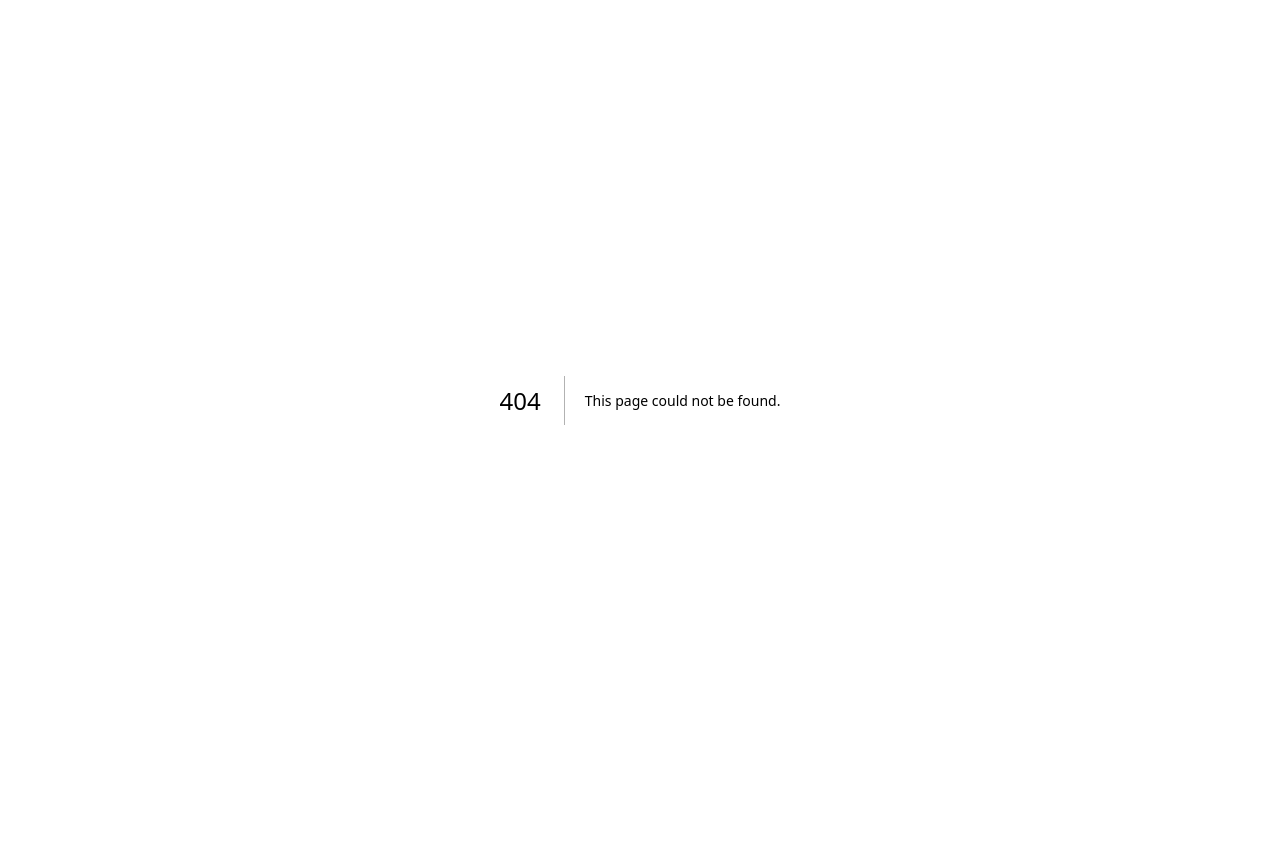
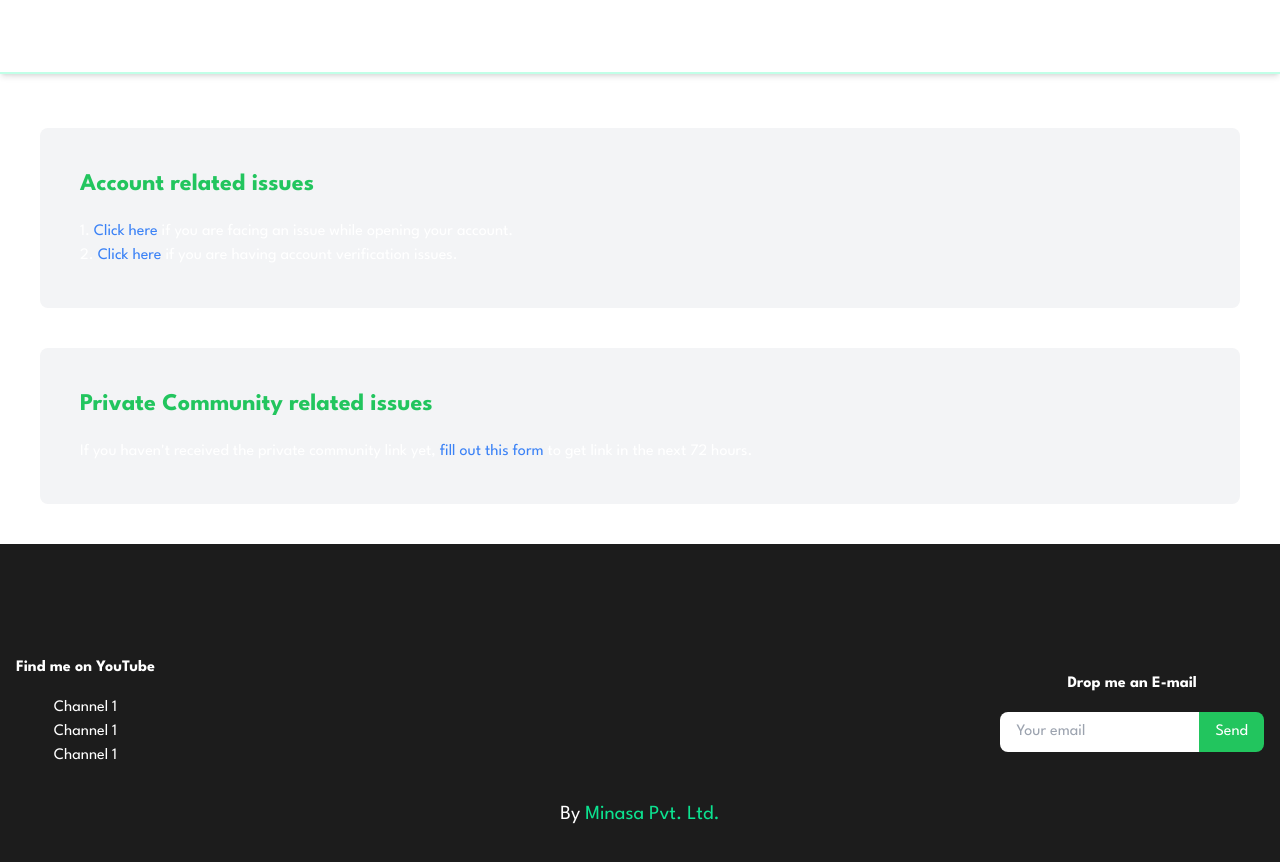
Before and after one commit to shubhcode12/harsh-bhagat-nextjs, a Next.js app: page /support in a window 1280 px wide. Before the commit this address had no page. Shown: the top 862 px of the page. Before the commit the page ends 800 px from the top, so only its background shows below. Built offline with nearby package versions, Linux system fonts and the light colour scheme.

Commit message:
add support page

```diff
--- /dev/null
+++ b/src/app/support/page.js
@@ -0,0 +1,46 @@
+import Footer from "@/components/Footer";
+import Header from "@/components/Header";
+import React from "react";
+
+export default function Support() {
+  return (
+    <main className="bg-white">
+      <Header />
+      <div className="px-10 pt-32 pb-10">
+        <section className="bg-gray-100 p-10 rounded-lg mb-10">
+          <h2 className="text-2xl font-semibold text-green-500 mb-5">
+            Account related issues
+          </h2>
+          <ul className="list-decimal list-inside">
+            <li>
+              <a href="#" className="text-blue-500">
+                Click here
+              </a>{" "}
+              if you are facing an issue while opening your account.
+            </li>
+            <li>
+              <a href="#" className="text-blue-500">
+                Click here
+              </a>{" "}
+              if you are having account verification issues.
+            </li>
+          </ul>
+        </section>
+
+        <section className="bg-gray-100 p-10 rounded-lg">
+          <h2 className="text-2xl font-semibold text-green-500 mb-5">
+            Private Community related issues
+          </h2>
+          <p>
+            If you haven't received the private community link yet,{" "}
+            <a href="#" className="text-blue-500">
+              fill out this form
+            </a>{" "}
+            to get link in the next 72 hours.
+          </p>
+        </section>
+      </div>
+      <Footer />
+    </main>
+  );
+}
--- a/src/components/Header.tsx
+++ b/src/components/Header.tsx
@@ -15,6 +15,7 @@ function Header() {
     { title: "Home", link: "/" },
     { title: "Awards", link: "#awards" },
     { title: "About", link: "#about" },
+    { title: "Support", link: "/support" },
     { title: "Private Community", link: "#privateCommunity" },
     { title: "Contact", link: "#contact" },
   ];
```
